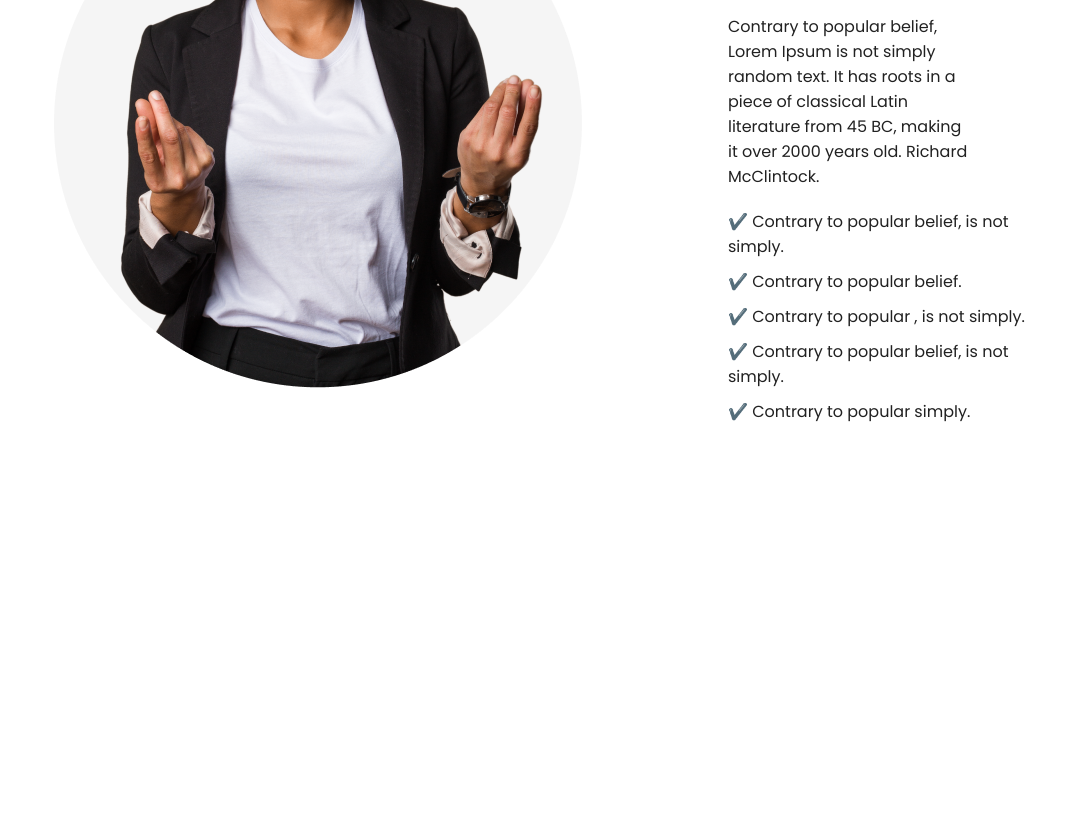
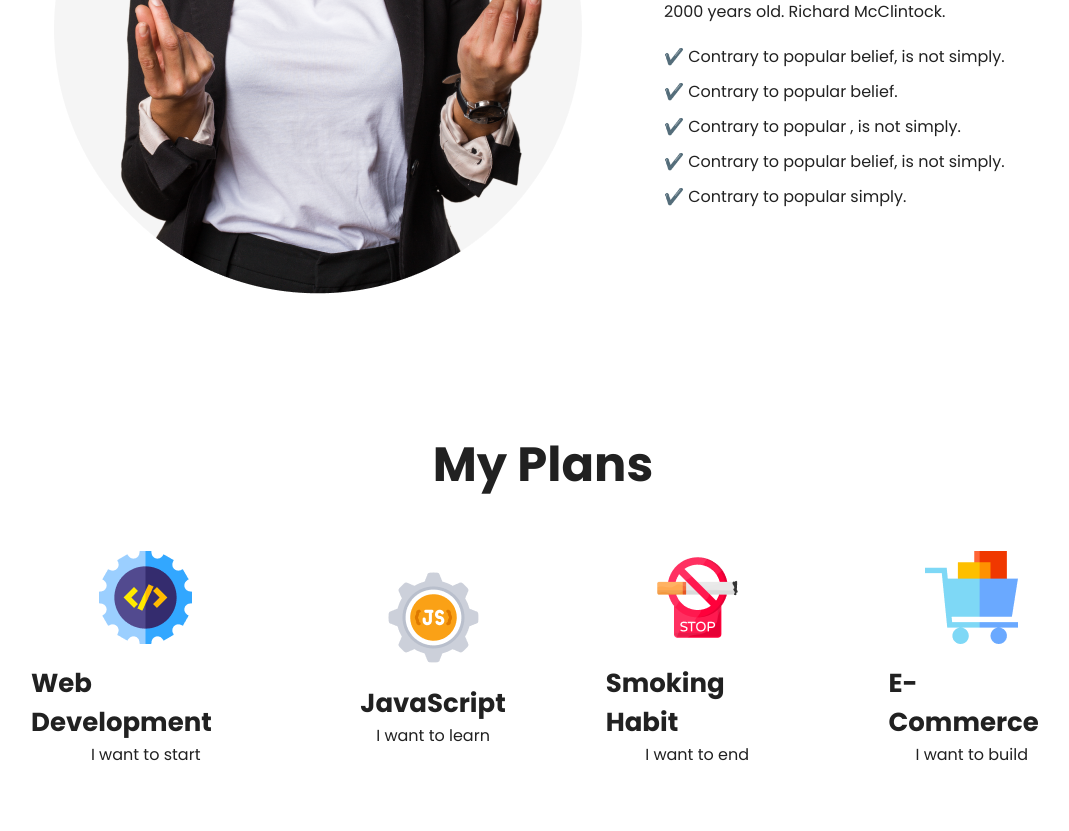
Before and after one commit to shohan-pherones/new-year-new-me, a plain HTML site: page index.html in a window 1280 px wide. Shown: the part 1294-2125 px from the top of the page, without its empty margins (97-1166 px from the left). Before the commit the page ends 1846 px from the top, so only its background shows below. Drawn offline with Linux system fonts and the light colour scheme.

Commit message:
plans section done

```diff
--- a/index.html
+++ b/index.html
@@ -40,6 +40,31 @@
           </ul>
         </div>
       </section>
+      <section class="plans-section wrapper">
+        <h2>My Plans</h2>
+        <div class="plans">
+          <div class="plan">
+            <img src="./images/icons/web.png" alt="Web development icon" />
+            <h3>Web Development</h3>
+            <p>I want to start</p>
+          </div>
+          <div class="plan">
+            <img src="./images/icons/js.png" alt="Javascript icon" />
+            <h3>JavaScript</h3>
+            <p>I want to learn</p>
+          </div>
+          <div class="plan">
+            <img src="./images/icons/smoke.png" alt="Smoking icon" />
+            <h3>Smoking Habit</h3>
+            <p>I want to end</p>
+          </div>
+          <div class="plan">
+            <img src="./images/icons/ecom.png" alt="Ecommerce icon" />
+            <h3>E-Commerce</h3>
+            <p>I want to build</p>
+          </div>
+        </div>
+      </section>
     </main>
     <footer></footer>
   </body>
--- a/styles.css
+++ b/styles.css
@@ -79,11 +79,11 @@ header {
 }
 
 .failures-section {
-  padding: 10vw 0;
+  padding: 5vw 0;
   display: flex;
   justify-content: center;
   align-items: center;
-  gap: 10vw;
+  gap: 5vw;
 }
 
 .failures-right {
@@ -106,3 +106,34 @@ header {
   flex-direction: column;
   gap: 1rem;
 }
+
+.plans-section {
+  padding: 5vw 0;
+}
+
+.plans-section h2 {
+  font-size: 4.8rem;
+  text-align: center;
+  margin-bottom: 5rem;
+}
+
+.plans {
+  display: flex;
+  justify-content: center;
+  gap: 10rem;
+}
+
+.plan {
+  display: flex;
+  flex-direction: column;
+  justify-content: center;
+  align-items: center;
+}
+
+.plan img {
+  margin-bottom: 2rem;
+}
+
+.plan h3 {
+  font-size: 2.6rem;
+}
```
